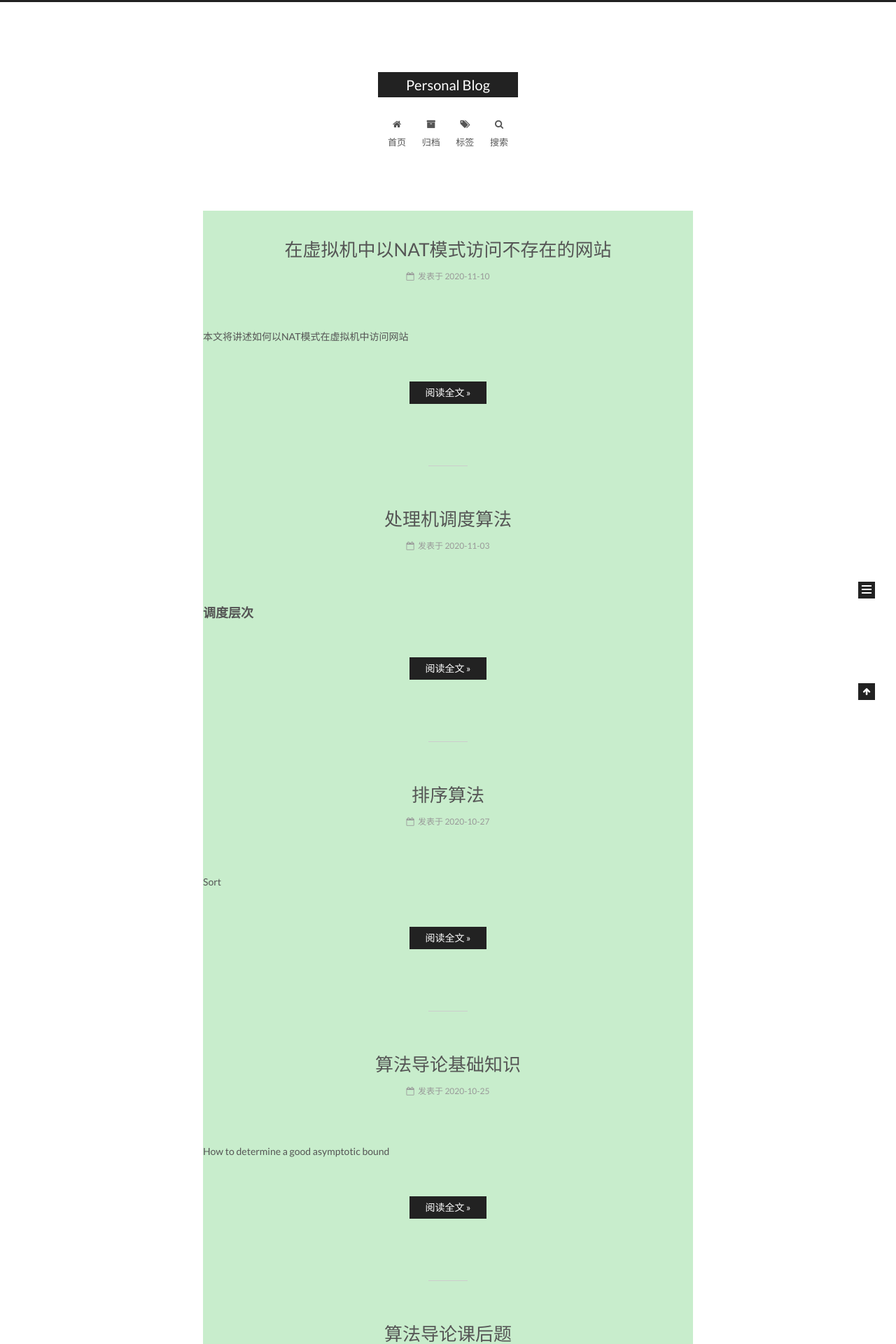
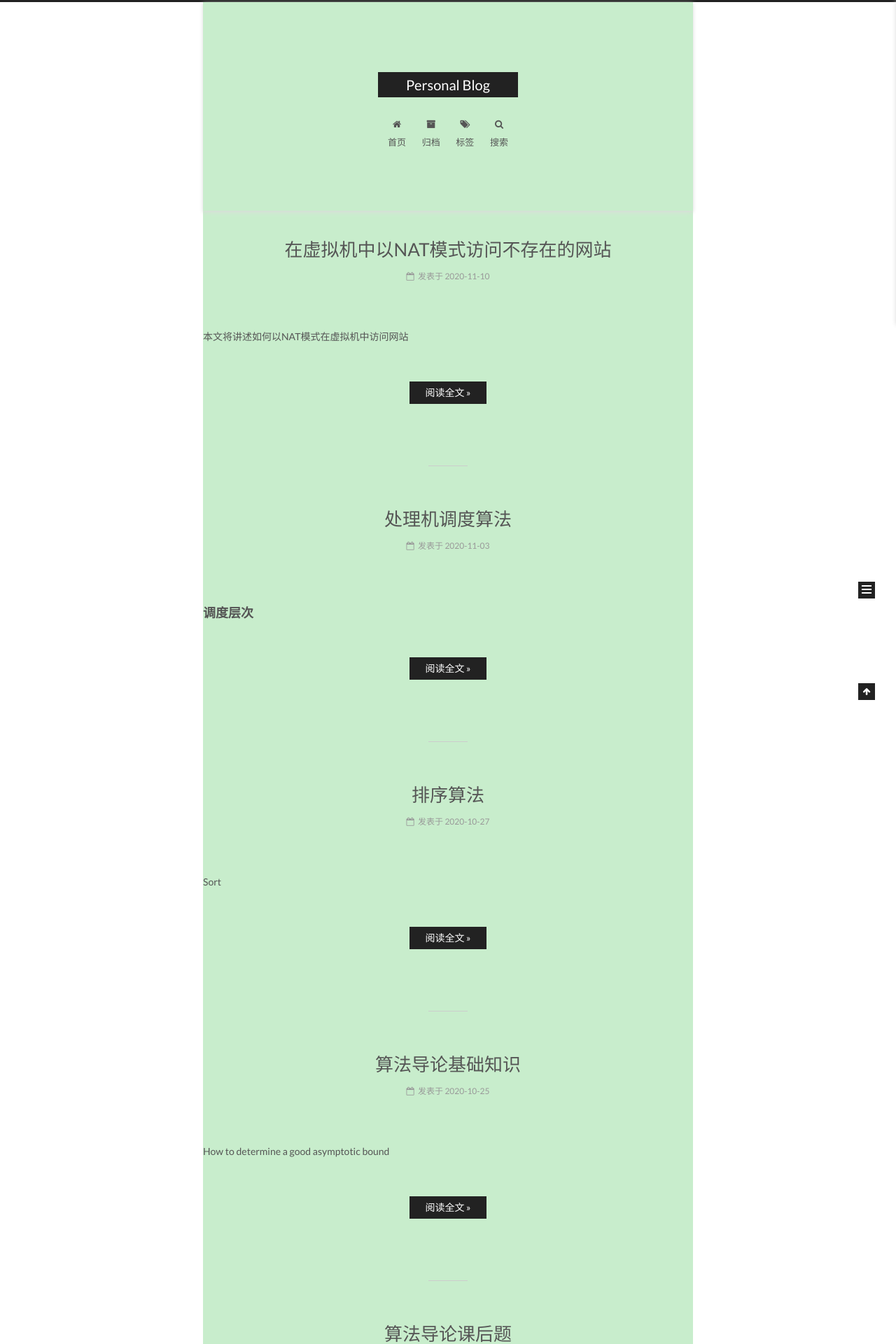
Before and after one commit to ONLYUNIVERSE/ONLYUNIVERSE.github.io, a Jekyll site: the page built from index.html, in a window 1280 px wide. Shown: the top 1920 px of the page at 70% size. Built offline with Jekyll 4.4.1, drawn with Linux system fonts in a browser that asks for light colours; formulas are drawn with MathJax 3; the list of posts is cut into pages by our own code.

Commit message:
Update custom.scss

```diff
--- a/_sass/_custom/custom.scss
+++ b/_sass/_custom/custom.scss
@@ -2,3 +2,23 @@
 .content-wrap {
     background: rgba(200, 237, 204, 255);
 }
+.sidebar {
+    background: rgba(255, 255, 255, 0.1);
+    box-shadow: 0 2px 6px #dbdbdb;
+}
+.site-nav{
+    box-shadow: 0px 0px 0px 0px rgba(0, 0, 0, 0.8);
+}
+.sidebar-inner {
+	background: rgba(255, 255, 255, 0.8);
+	box-shadow: 0 2px 6px #dbdbdb;
+}
+.header-inner {
+    background: rgba(200, 237, 204, 255);
+    box-shadow: 0 2px 6px #dbdbdb;
+}
+.footer {
+
+    font-size: 14px;
+    color:rgba(200, 237, 204, 255);
+}
```
